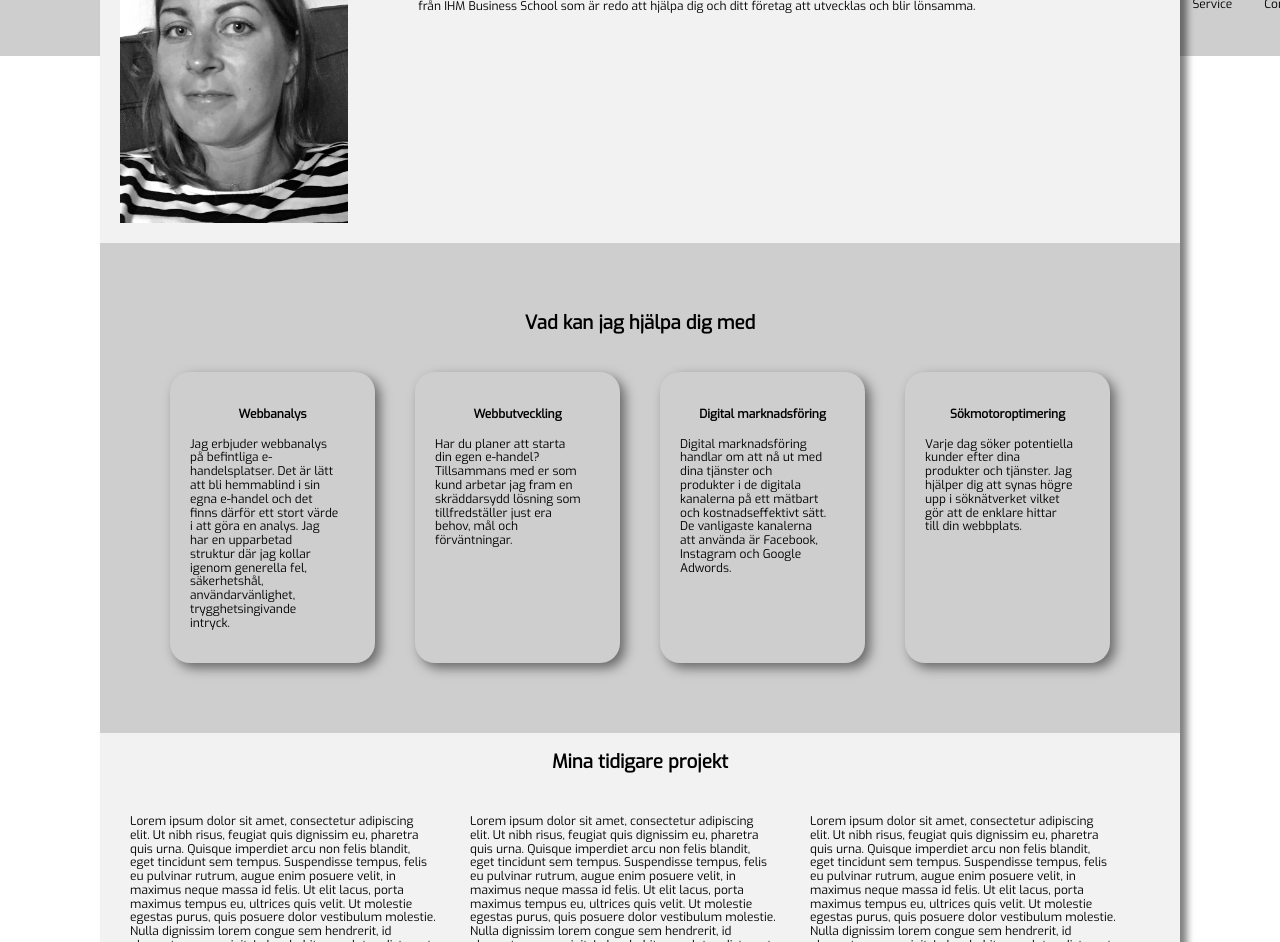
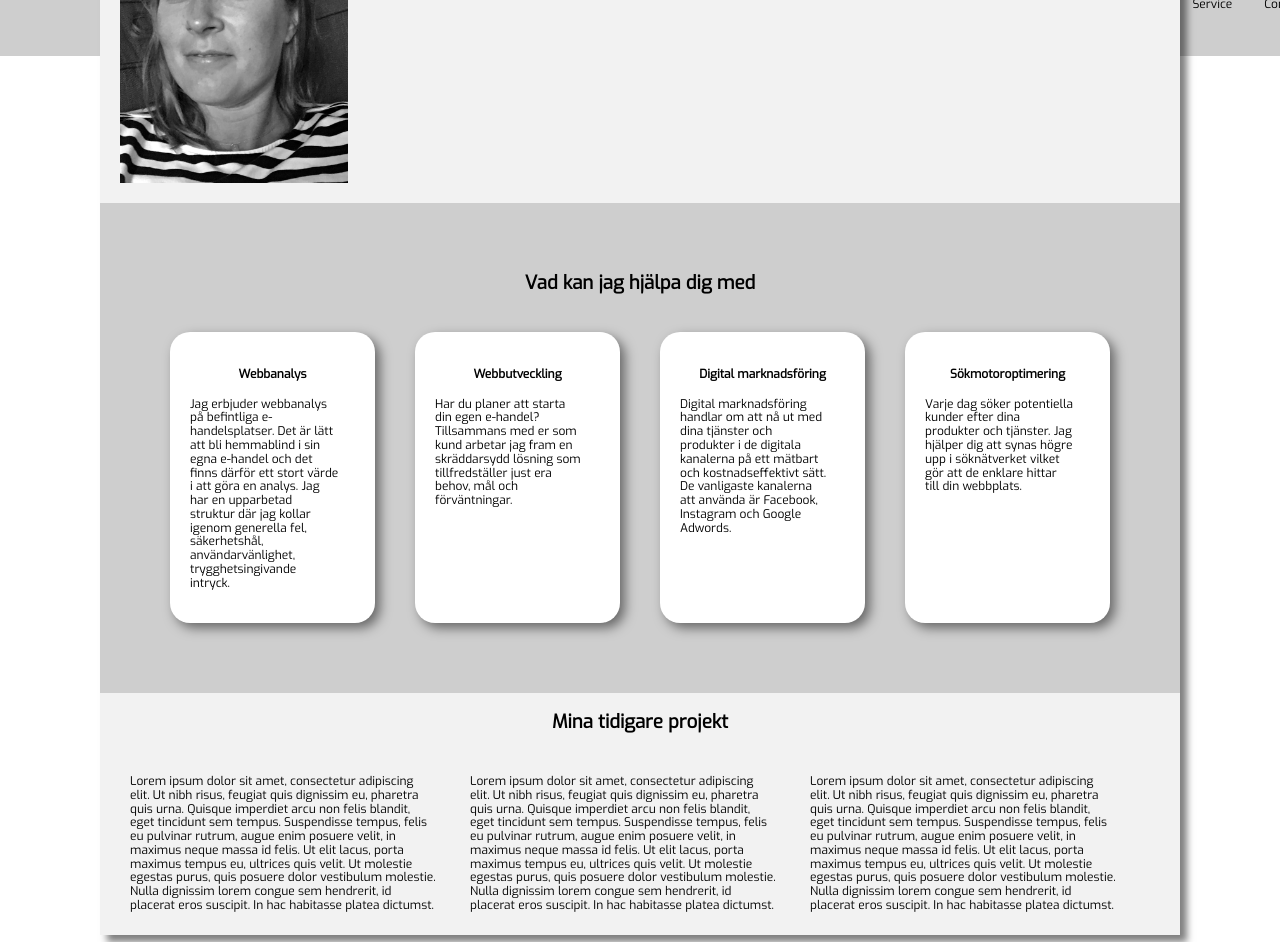
Before and after one commit to nataliefoghammar/nataliefoghammar.github.io, a plain HTML site: page index.html in a window 1280 px wide. Shown: the part 286-1228 px from the top of the page. Drawn offline with nearby package versions, Linux system fonts and the light colour scheme.

```diff
--- a/styles.css
+++ b/styles.css
@@ -62,7 +62,7 @@ li a:hover {
   display: flex;
   justify-content: center;
   flex: auto;
-  padding-top: 200px;
+  margin-top: 160px;
 
 }
 
@@ -114,7 +114,7 @@ li a:hover {
   padding: 20px;
   margin: 20px;
   box-shadow: 5px 5px 12px rgba(0,0,0, 0.5);
-  background-color: #cecece;
+  background-color: white;
   border-radius: 20px;
 
 }
```
